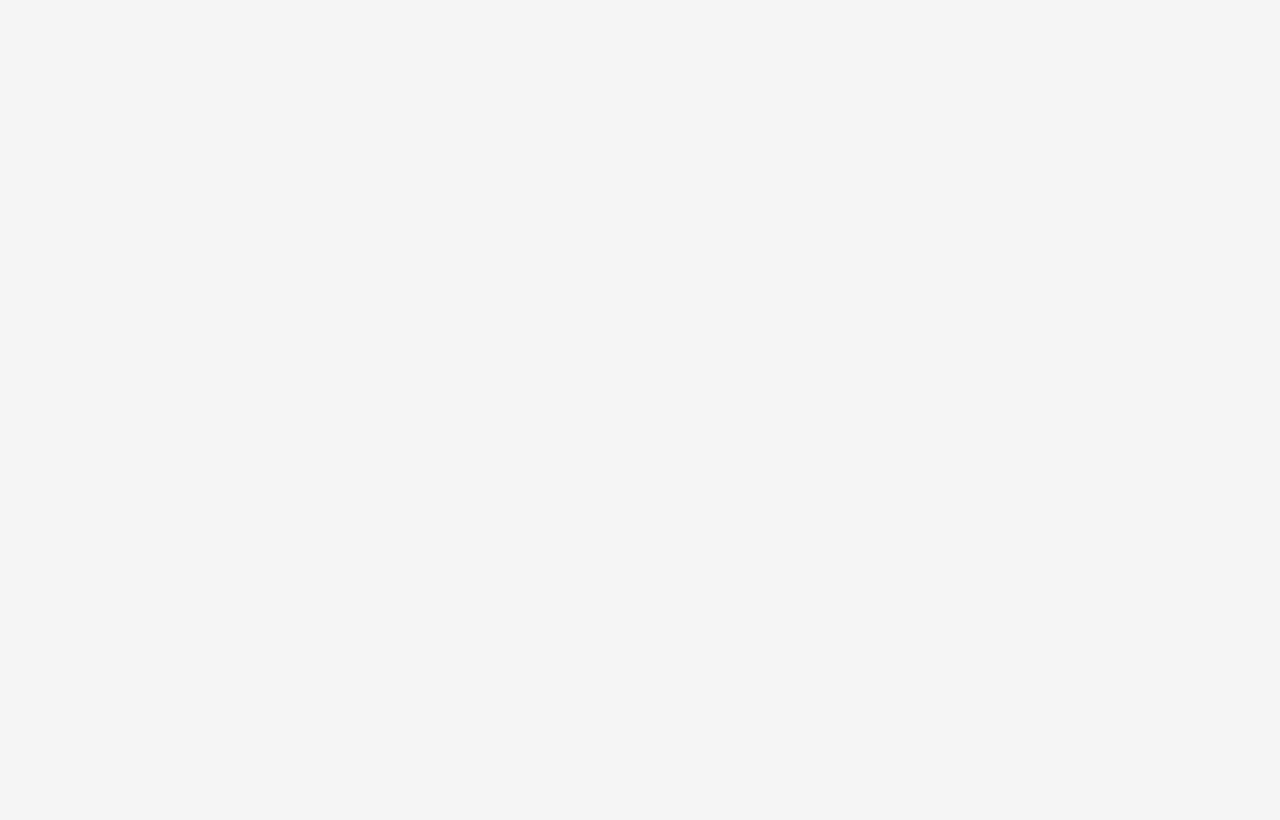
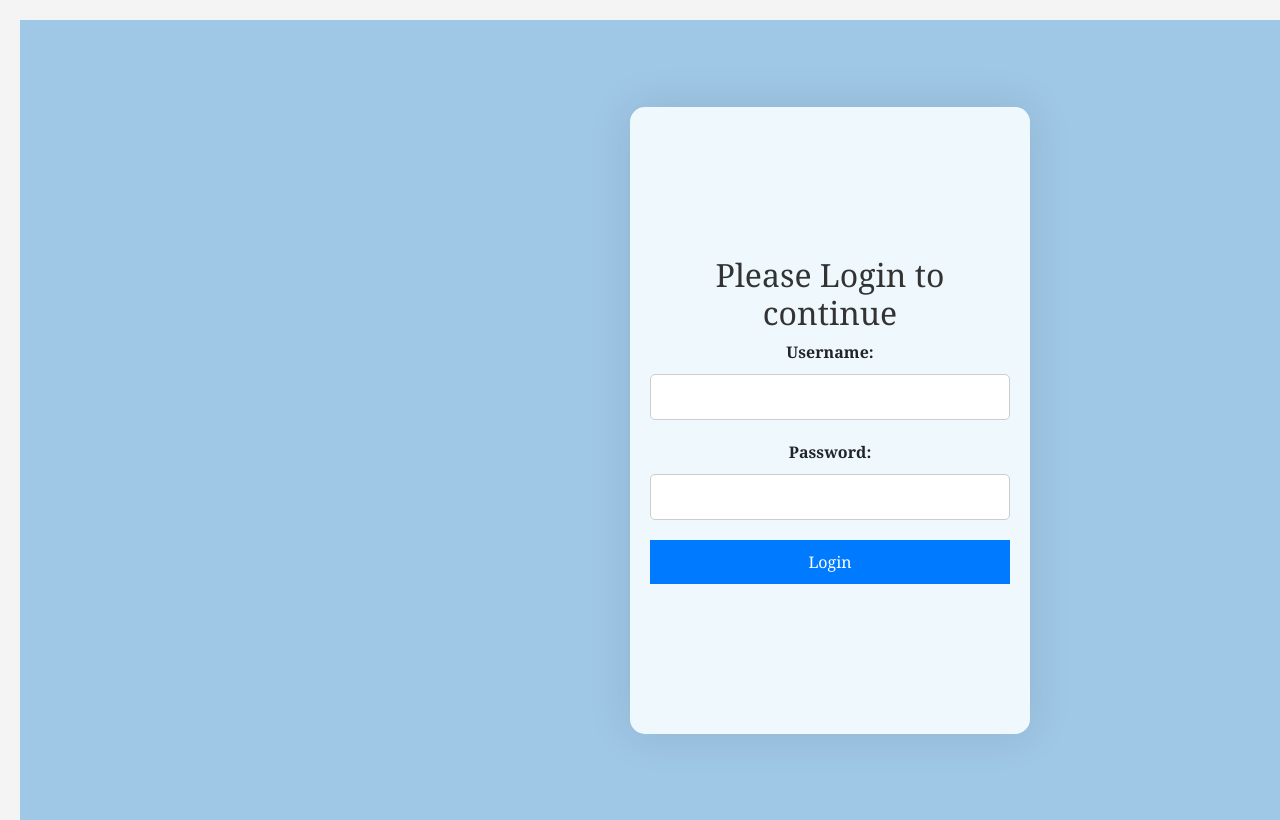
Before and after one commit to shripradamn1/frontend-code-latest, a React (Create React App) app: page /login/admin in a window 1280 px wide. Before the commit this address had no page. Built offline with nearby package versions, Linux system fonts and the light colour scheme.

Commit message:
login of admin added

```diff
--- a/package.json
+++ b/package.json
@@ -7,6 +7,7 @@
     "@testing-library/react": "^13.4.0",
     "@testing-library/user-event": "^13.5.0",
     "axios": "^1.7.7",
+    "bootstrap": "^5.3.3",
     "my-app": "file:",
     "react": "^18.3.1",
     "react-data-table-component": "^7.6.2",
--- /dev/null
+++ b/src/Admin/AdminLogin.js
@@ -0,0 +1,100 @@
+import React, { useState } from 'react';
+import { useNavigate, Link } from 'react-router-dom';
+//import '../../../styles/Login.css';
+//import loginImage from '../../blob.png';
+import axios from 'axios';
+
+const AdminLogin = () => {
+  const [username, setUsername] = useState('');
+  const [password, setPassword] = useState('');
+  const [isLoggedIn, setIsLoggedIn] = useState(false);
+  const [userId, setUserId] = useState(null);
+  const [userData, setUserData] = useState(null);
+  const navigate = useNavigate();
+
+  const handleLogin = async (e) => {
+    e.preventDefault();
+
+    try {
+      const formdata = new FormData();
+      formdata.append('username', username);
+      formdata.append('password', password);
+
+      const loginResponse = await axios.post('http://localhost:7000/login', formdata, {
+        withCredentials: true,
+        headers: {
+          'Content-Type': 'application/x-www-form-urlencoded',
+        },
+      });
+
+      if (loginResponse.status === 200) {
+        const combinedRequest = axios.get('http://localhost:7000/checkLoggedInUser', {
+          withCredentials: true,
+        });
+
+        const [loginDetails, userDetails] = await Promise.all([loginResponse, combinedRequest]);
+
+        if (userDetails.status === 200) {
+          const user = userDetails.data;
+          if (user.role === 'ROLE_ADMIN') {
+            setIsLoggedIn(true);
+            setUserId(user.id);
+            setUserData(user);
+            navigate('/');
+          } else {
+            alert('Invalid role');
+          }
+        } else {
+          alert('Failed to fetch user details');
+        }
+      } else {
+        alert('Invalid credentials');
+      }
+    } catch (error) {
+      console.error('Login error:', error);
+      alert('An error occurred during login. Please try again.');
+    }
+  };
+
+  return (
+    <div className="page-container">
+      <div className="image-container">
+        {/* <img src={loginImage} alt="Login" /> */}
+      </div>
+      {!isLoggedIn ? (
+        <div className="form-container">
+          <h2>Please Login to continue</h2>
+          <form onSubmit={handleLogin}>
+            <label>
+              Username:
+              <input
+                type="text"
+                value={username}
+                onChange={(e) => setUsername(e.target.value)}
+                required
+              />
+            </label>
+            <label>
+              Password:
+              <input
+                type="password"
+                value={password}
+                onChange={(e) => setPassword(e.target.value)}
+                required
+              />
+            </label>
+            <button type="submit">Login</button>
+          </form>
+          {/* <p>Don't have an account? <Link to="/signup/user">Sign Up</Link></p> */}
+        </div>
+      ) : (
+        <div className="buttons-container">
+          {/* <button onClick={() => navigate('/create-ticket')}>Create Ticket</button>
+          <button onClick={() => navigate('/delete-ticket')}>Delete Ticket</button> */}
+        </div>
+      )}
+    </div>
+  );
+};
+
+export default AdminLogin;
--- a/src/App.js
+++ b/src/App.js
@@ -18,6 +18,7 @@ import ViewAgents from './Admin/ViewAgents';
 import CategoryList from './Admin/CategoryList';
 import TeamsList from './Admin/TeamsList'
 import CreateAgent from './Admin/CreateAgent';
+import AdminLogin from './Admin/AdminLogin';
 
 function App() {
   return (
@@ -43,6 +44,10 @@ function App() {
           <Route path="/categories/admin" element={<CategoryList/>} />
           <Route path="/teams/admin" element={<TeamsList/>} />
           <Route path="/CreateAgents/admin" element={<CreateAgent/>} />
+          <Route path="/login/admin" element={<AdminLogin/>} />
+
+
+          {/*  */}
         </Routes>
       </Router>
     </div>
```
Also changed, not shown: 1 other file (tests, documents, lock files or other folders).
